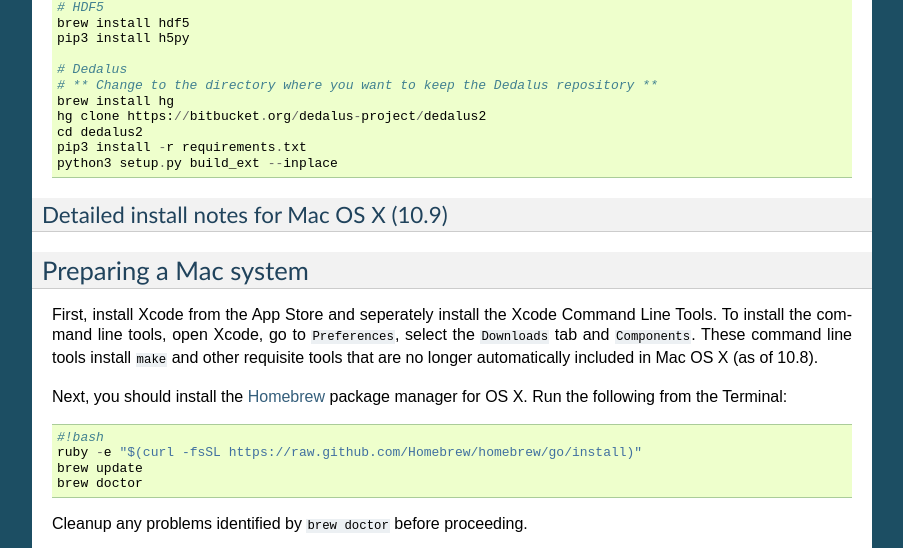
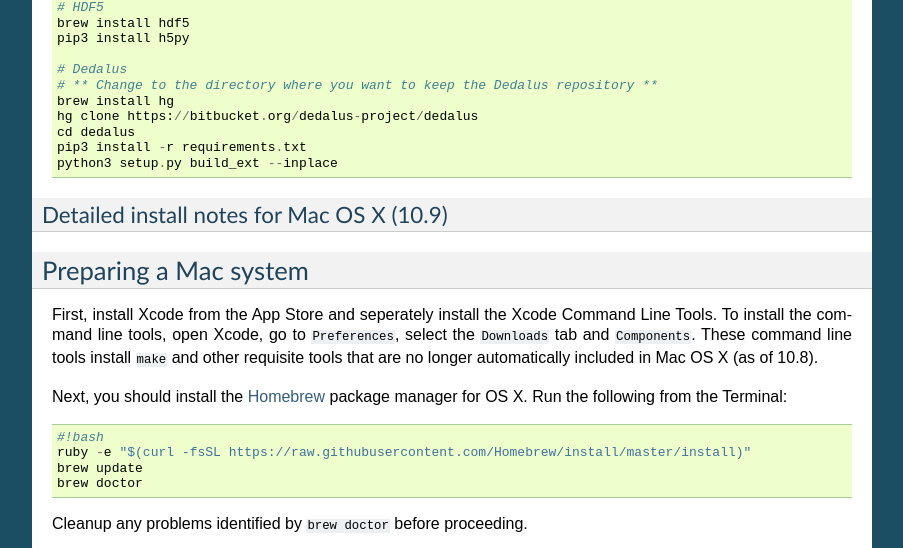
Before and after one commit to enlighter/dedalus, a Sphinx documentation site: the page built from docs/machines/mac_os/mac_os.rst, in a window 1280 px wide and 900 px high, scrolled down 601 px. Shown: the part 151-699 px from the top of the window, without its empty margins (198-1101 px from the left). Built offline with Sphinx 7.4.7, drawn with Linux system fonts in a browser that asks for light colours; formulas are drawn with MathJax 3; some of the changed text lies outside the part shown.

Commit message:
mac_os.rst edited online with Bitbucket

```diff
--- a/docs/machines/mac_os/mac_os.rst
+++ b/docs/machines/mac_os/mac_os.rst
@@ -54,8 +54,8 @@ Mac OS X cookbook
     # Dedalus
     # ** Change to the directory where you want to keep the Dedalus repository **
     brew install hg
-    hg clone https://bitbucket.org/dedalus-project/dedalus2
-    cd dedalus2
+    hg clone https://bitbucket.org/dedalus-project/dedalus
+    cd dedalus
     pip3 install -r requirements.txt
     python3 setup.py build_ext --inplace
 
@@ -79,7 +79,7 @@ following from the Terminal:
 ::
 
     #!bash
-    ruby -e "$(curl -fsSL https://raw.github.com/Homebrew/homebrew/go/install)"
+    ruby -e "$(curl -fsSL https://raw.githubusercontent.com/Homebrew/install/master/install)"
     brew update
     brew doctor
 
@@ -193,8 +193,8 @@ Dedalus repository):
 
     #!bash
     brew install hg
-    hg clone https://bitbucket.org/dedalus-project/dedalus2
-    cd dedalus2
+    hg clone https://bitbucket.org/dedalus-project/dedalus
+    cd dedalus
 
 A few other Python packages needed by Dedalus are listed in the
 ``requirements.txt`` file in the Dedalus repository, and can be installed using
@@ -216,7 +216,7 @@ Cython extensions are modified).
     python3 setup.py build_ext --inplace
 
 Finally, you need to add the Dedalus repository to the Python search path so
-that the ``dedalus2`` package can be imported.  To do this, add the following
+that the ``dedalus`` package can be imported.  To do this, add the following
 to your ``~/.bash_profile``, substituting in the path to the Dedalus repository
 you cloned using Mercurial:
 
```
